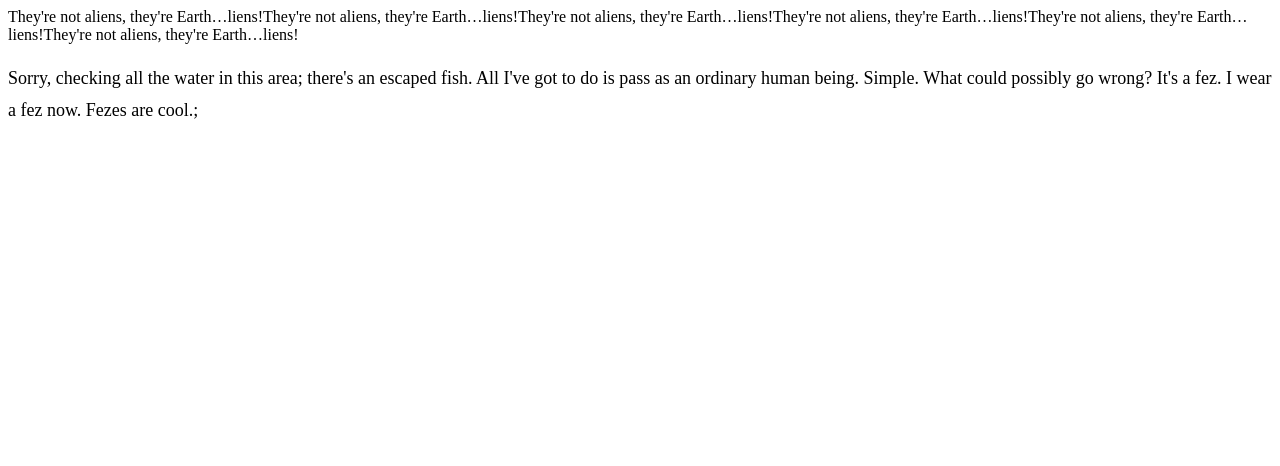
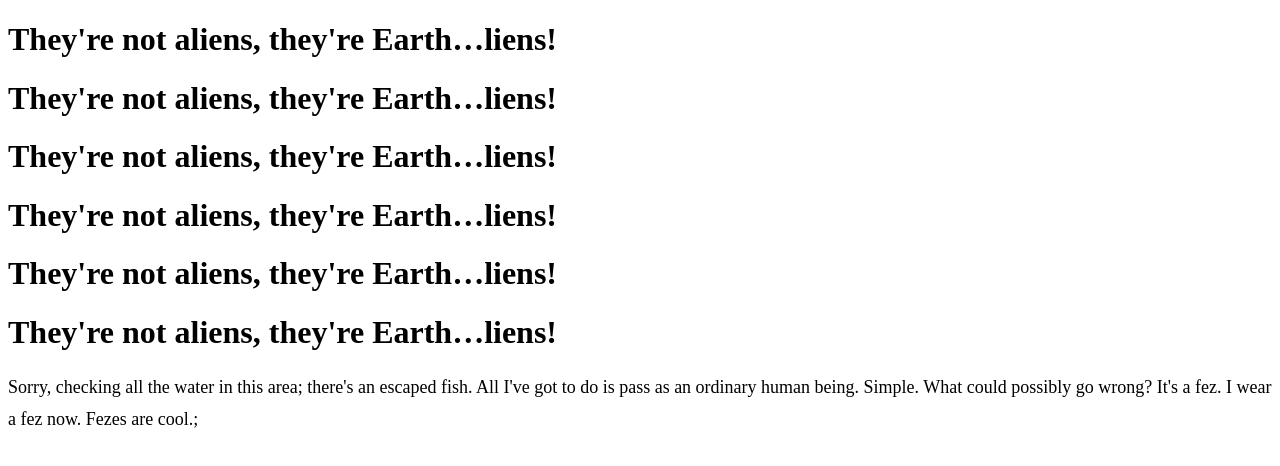
Before and after one commit to sopasdigital/fromlefttowritecal-gatsby, a Gatsby app: page / in a window 1280 px wide. Shown: the top 466 px of the page. Built offline with nearby package versions, Linux system fonts and the light colour scheme.

Commit message:
Add Heading Component but with current bug of not accepting const h. Currently commented out

```diff
--- a/src/Components/Heading/index.js
+++ b/src/Components/Heading/index.js
@@ -5,18 +5,18 @@ import './index.css';
 
 export default class Heading extends Component {
   render() {
-    const { level } = this.props;
-    const h = `h${level}`;
+    // const { level } = this.props;
+    // const h = `h${level}`;
 
     return (
-      <h className="Heading">
+      <h1 className="Heading">
         {this.props.children}
-      </h>
+      </h1>
     );
   }
 }
 
 Heading.propTypes = {
   children: PropTypes.node.isRequired,
-  level: PropTypes.oneOf([1, 2, 3, 4, 5, 6]).isRequired,
+  // level: PropTypes.oneOf(['1', '2', '3', '4', '5', '6']).isRequired,
 };
```
